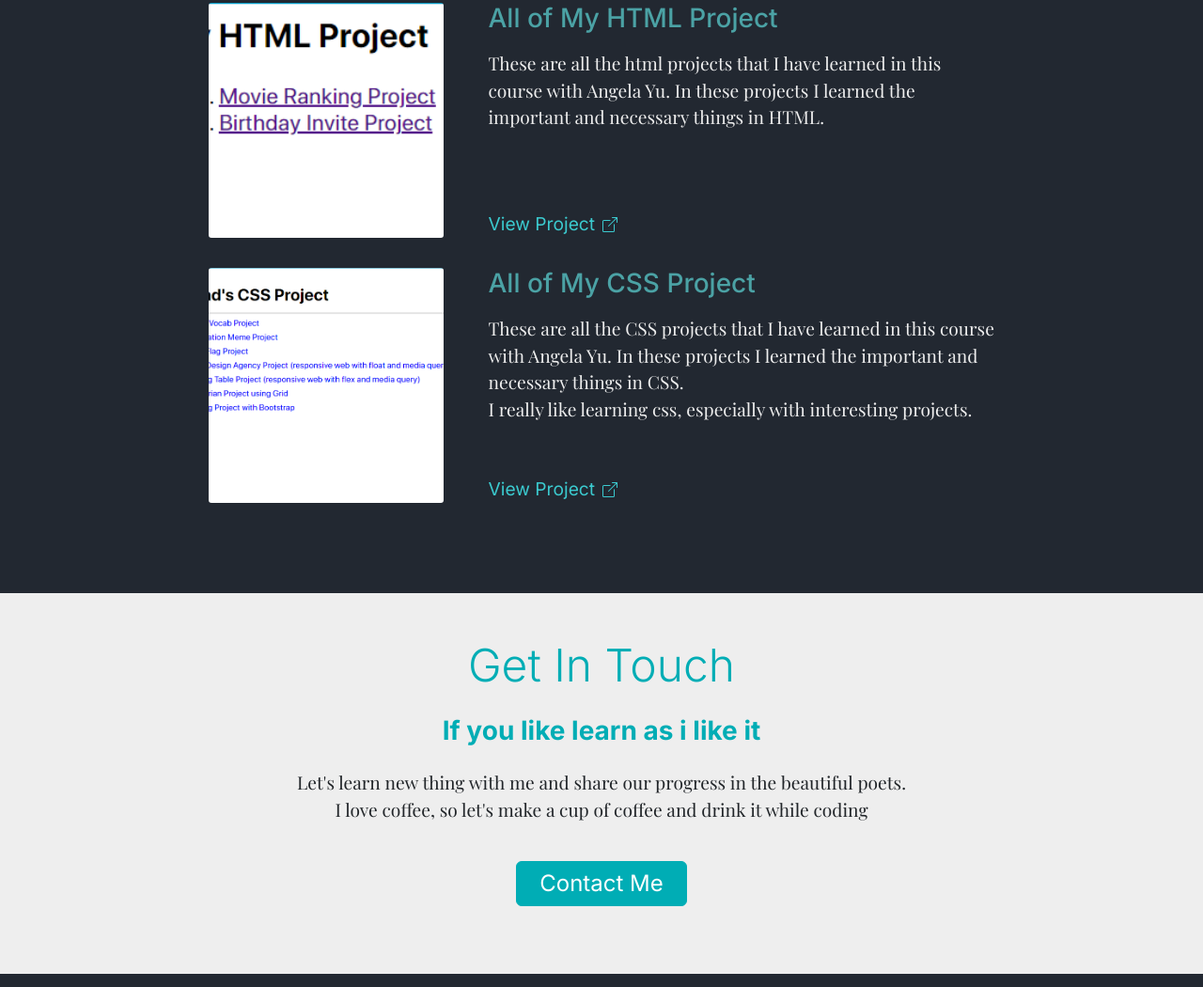
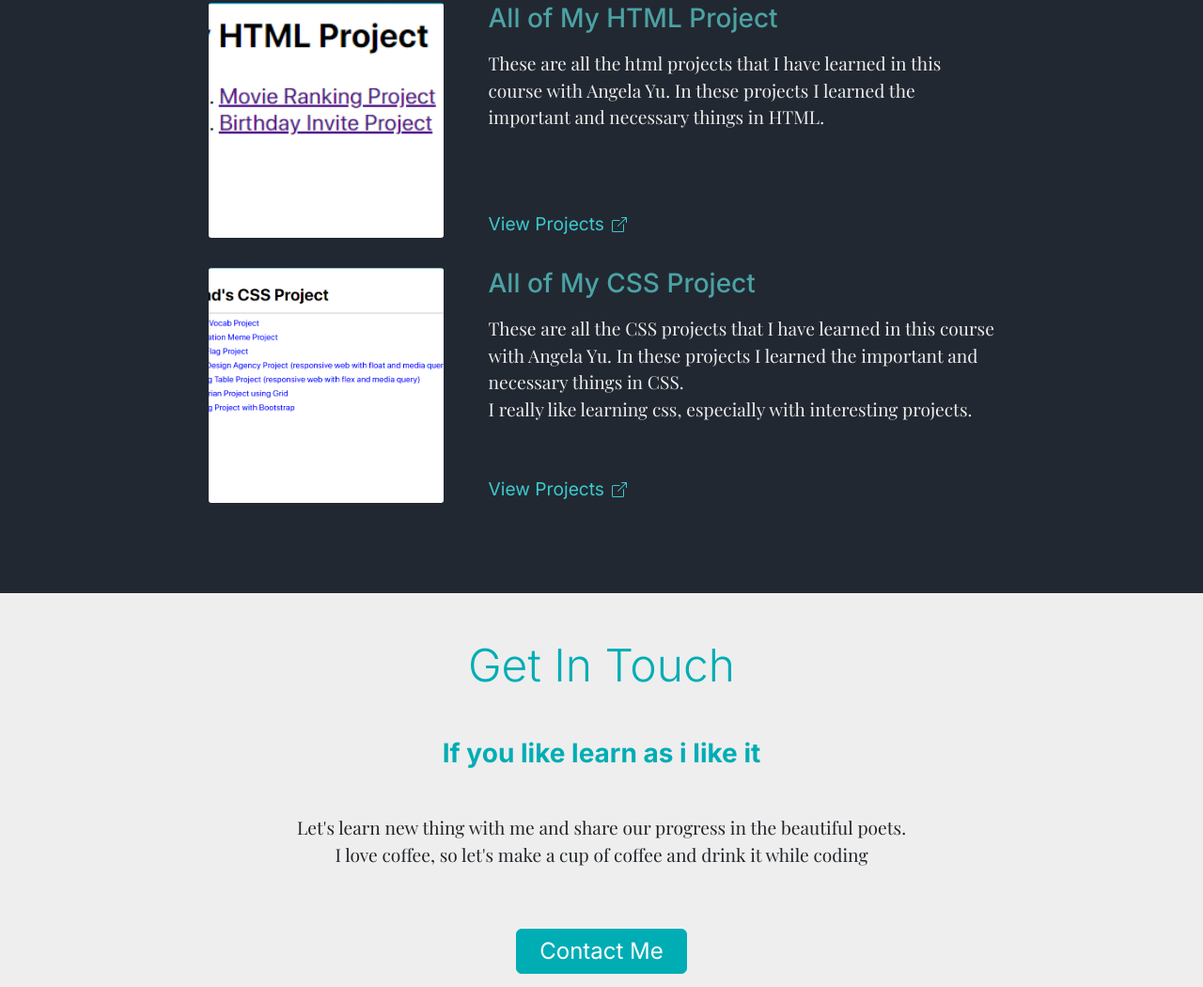
Before and after one commit to LIan2nd/capstone-project-2, a plain HTML site: page index.html in a window 1280 px wide. Shown: the part 1442-2492 px from the top of the page at 94% size. Drawn offline with nearby package versions, Linux system fonts and the light colour scheme; a web font is replaced by a local one.

Commit message:
Update index.html

```diff
--- a/index.html
+++ b/index.html
@@ -55,7 +55,7 @@
             <p class="m-0 p-0">
               <a href="https://lian2nd.github.io/css-project/" target="_blank"
                 class="text-decoration-none d-flex gap-2 align-items-center">
-                View Project
+                View Projects
                 <svg xmlns="http://www.w3.org/2000/svg" width="16" height="16" fill="currentColor"
                   class="bi bi-box-arrow-up-right" viewBox="0 0 16 16">
                   <path fill-rule="evenodd"
@@ -79,7 +79,7 @@
             <p class="m-0 p-0">
               <a href="https://lian2nd.github.io/css-project/" target="_blank"
                 class="text-decoration-none d-flex gap-2 align-items-center">
-                View Project
+                View Projects
                 <svg xmlns="http://www.w3.org/2000/svg" width="16" height="16" fill="currentColor"
                   class="bi bi-box-arrow-up-right" viewBox="0 0 16 16">
                   <path fill-rule="evenodd"
@@ -102,7 +102,7 @@
       <h2 class="display-5">
         Get In Touch
       </h2>
-      <h3 class="sans-serif fw-bold text-my-primary my-4">
+      <h3 class="sans-serif fw-bold text-my-primary my-5">
         If you like learn as i like it
       </h3>
       <p class="serif">
@@ -110,7 +110,7 @@
         I love coffee, so let's make a cup of coffee and drink it while coding
       </p>
 
-      <a href="mailto:alfiannurusyaid19@gmail.com" class="btn btn-primary my-4 fs-4">Contact Me</a>
+      <a href="mailto:alfiannurusyaid19@gmail.com" class="btn btn-primary my-5 fs-4">Contact Me</a>
     </div>
   </section>
 
```
